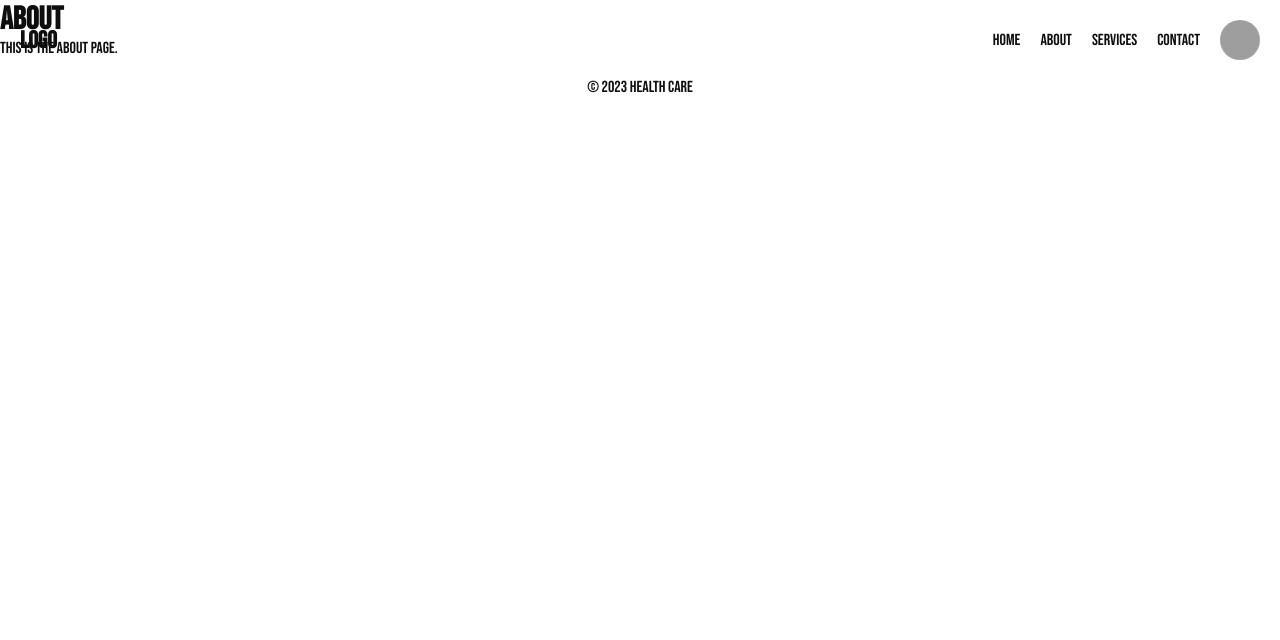
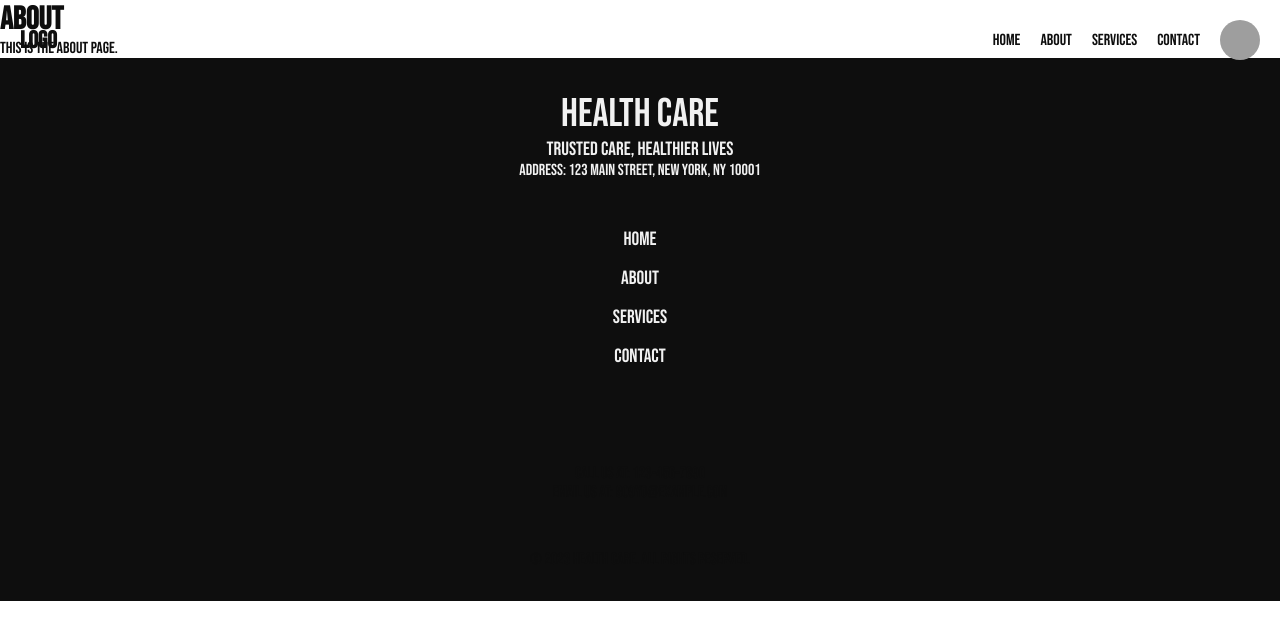
Before and after one commit to Hacktecher-04/hacktecher, a React app in the folder frontend/: page /about in a window 1280 px wide. Shown: the top 640 px of the page. Built offline with nearby package versions, Linux system fonts and the light colour scheme; no server answers; grey boxes are pictures that could not be loaded; the HTML template or start-up script is replaced by a standard one.

Commit message:
creating footer

```diff
--- a/frontend/src/css/main.css
+++ b/frontend/src/css/main.css
@@ -92,21 +92,55 @@ nav .nav .profile .prf img {
 }
 
 footer {
+  width: 100%;
   display: flex;
+  flex-direction: column;
   justify-content: center;
   align-items: center;
-  padding: 20px 5px;
+  padding: 2rem 0;
+  text-align: center;
+  gap: 3rem;
   color: #f1f1f1;
-  font-size: 16px;
-  font-weight: 500;
-  gap: 10px;
+  background-color: #0e0e0e;
 }
-footer a {
+footer .head {
+  display: flex;
+  flex-direction: column;
+  justify-content: center;
+  align-items: center;
+  text-align: center;
+}
+footer .head h1 {
+  font-size: 2.5rem;
+  font-weight: 400;
+  color: #f1f1f1;
+}
+footer .head p {
+  font-size: 1.2rem;
+  font-weight: 300;
+  color: #f1f1f1;
+}
+footer .head add {
+  font-size: 1rem;
+  font-weight: 200;
+  color: #f1f1f1;
+}
+footer .nav {
+  display: flex;
+  flex-direction: column;
+  justify-content: center;
+  align-items: center;
+  gap: 1rem;
+}
+footer .nav a {
   text-decoration: none;
   color: #f1f1f1;
-  font-size: 16px;
-  font-weight: 500;
-  transition: all 0.3s ease-in-out;
+  font-size: 1.2rem;
+  font-weight: 300;
+}
+footer .icons {
+  display: flex;
+  gap: 10px;
 }
 
 @media screen and (max-width: 768px) {
--- a/frontend/src/css/main.scss
+++ b/frontend/src/css/main.scss
@@ -104,23 +104,67 @@ nav {
 }
 
 footer {
+    width: 100%;
     display: flex;
+    flex-direction: column;
     justify-content: center;
     align-items: center;
-    padding: 20px 5px;
+    padding: 2rem 0;
+    text-align: center;
+    gap: 3rem;
     color: #f1f1f1;
-    font-size: 16px;
-    font-weight: 500;
-    gap: 10px;
+    background-color: #0e0e0e;
 
-    a {
-        text-decoration: none;
-        color: #f1f1f1;
-        font-size: 16px;
-        font-weight: 500;
-        transition: all 0.3s ease-in-out;
+    .head {
+        display: flex;
+        flex-direction: column;
+        justify-content: center;
+        align-items: center;
+        text-align: center;
+
+
+        h1 {
+            font-size: 2.5rem;
+            font-weight: 400;
+            color: #f1f1f1;
+        }
+
+        p {
+            font-size: 1.2rem;
+            font-weight: 300;
+            color: #f1f1f1;
+        }
+
+        add {
+            font-size: 1rem;
+            font-weight: 200;
+            color: #f1f1f1;
+        }
+
     }
-  }
+
+
+
+    .nav {
+        display: flex;
+        flex-direction: column;
+        justify-content: center;
+        align-items: center;
+        gap: 1rem;
+
+        a {
+            text-decoration: none;
+            color: #f1f1f1;
+            font-size: 1.2rem;
+            font-weight: 300;
+        }
+    }
+
+    .icons {
+        display: flex;
+        gap: 10px;
+    }
+}
 
 
 @media screen and (max-width: 768px) {
--- a/frontend/src/screens/About.jsx
+++ b/frontend/src/screens/About.jsx
@@ -7,7 +7,8 @@ const About = () => {
       <div className="container">
         <h1>About</h1>
         <p>
-          This is the about page.   </p></div>
+          This is the about page.   </p>
+      </div>
     </Base>
   );
 };
--- a/frontend/src/screens/Base.jsx
+++ b/frontend/src/screens/Base.jsx
@@ -71,7 +71,7 @@ const Header = () => {
                             <a onClick={() => window.location.href = "/about"}>About</a>
                         </li>
                         <li>
-                            <a onClick={() =>window.location.href = "/services"}>Services</a>
+                            <a onClick={() => window.location.href = "/services"}>Services</a>
                         </li>
                         <li>
                             <a href="#">Contact</a>
@@ -99,7 +99,30 @@ const Header = () => {
 const Footer = () => {
     return (
         <footer>
-            <p>&copy; 2023 Health Care</p>
+            <div className="head">
+                <h1>Health Care</h1>
+                <p>Trusted care, healthier lives</p>
+                <add>Address: 123 Main Street, New York, NY 10001</add>
+            </div>
+
+            <div className="nav">
+                <a href="#">Home</a>
+                <a href="#">About</a>
+                <a href="#">Services</a>
+                <a href="#">Contact</a>
+            </div>
+            <div className="icons">
+                <i className="fab fa-facebook-f"></i>
+                <i className="fab fa-twitter"></i>
+                <i className="fab fa-instagram"></i>
+            </div>
+            <div className="contact">
+                <p>Call us at: 123-456-7890</p>
+                <p>Email us at: 8o9yO@example.com</p>
+            </div>
+            <div className="copy">
+                <p>&copy; 2023 Health Care. All rights reserved.</p>
+            </div>
         </footer>
     );
 }
```
Also changed, not shown: 1 other file (tests, documents, lock files or other folders).
